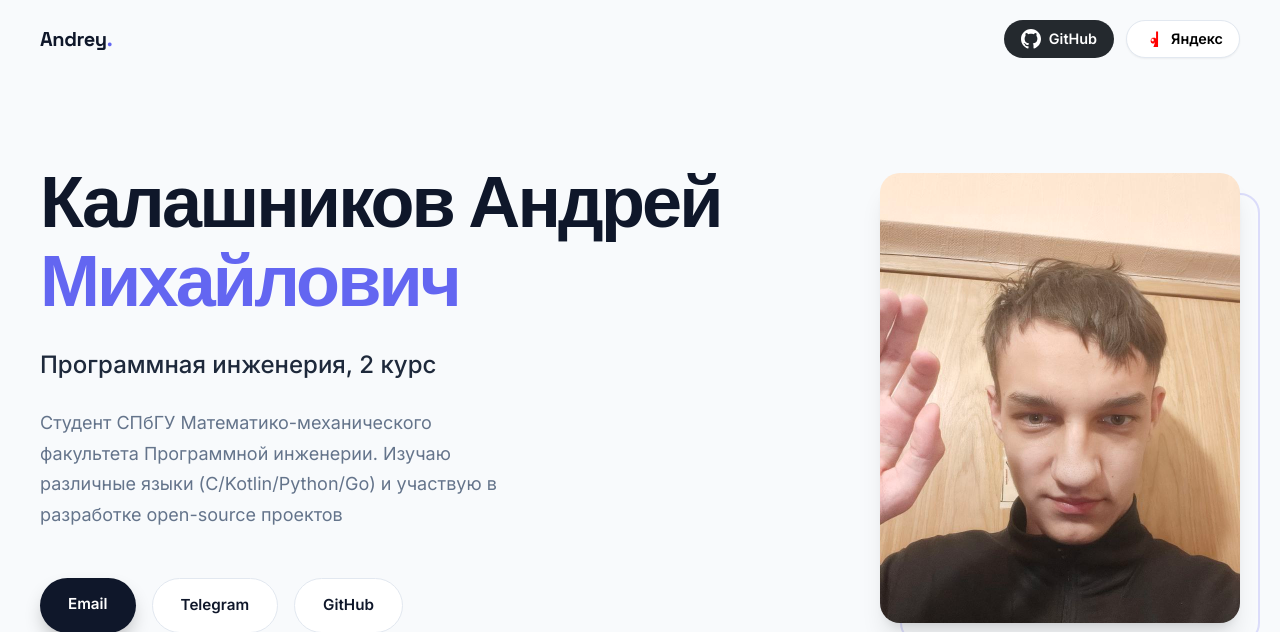
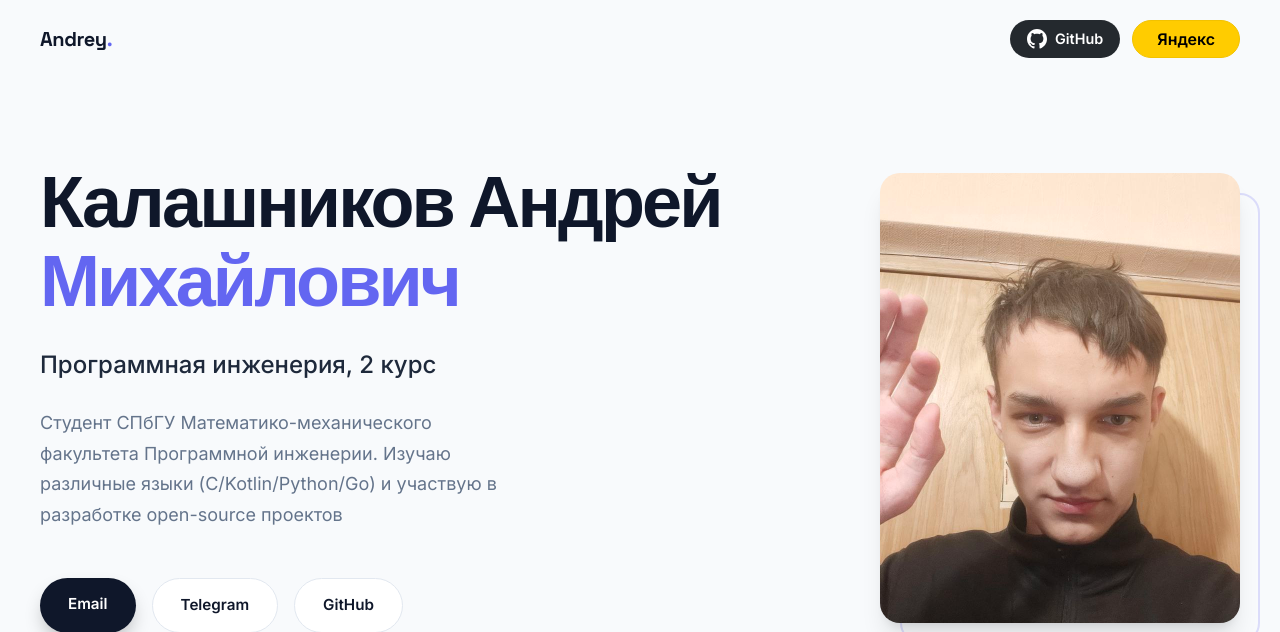
Before and after one commit to ilq1/website, a Flask app: page / in a window 1280 px wide. Shown: the top 632 px of the page. Run offline with Flask 3, Linux system fonts and the light colour scheme; data comes from the database, SQL or seed files in the repository; data that the repository does not hold is empty.

Commit message:
upddate yandex button

```diff
--- a/static/style.css
+++ b/static/style.css
@@ -98,21 +98,17 @@ header h1 {
 }
 
 .btn-yandex {
-    background-color: #ffffff;
+    background-color: #ffcc00 !important;
     color: #000000 !important;
-    border: 1px solid var(--border);
-    box-shadow: var(--shadow-sm);
-}
-
-.btn-yandex .yandex-logo {
-    fill: #ff0000;
+    border: 1px solid #f2c200 !important;
+    padding: 10px 24px !important;
+    font-size: 1rem !important;
 }
 
 .btn-yandex:hover {
-    background-color: #ffffff;
-    border-color: #ff0000;
+    background-color: #f2c200 !important;
     transform: translateY(-2px);
-    box-shadow: 0 4px 12px rgba(255, 0, 0, 0.1);
+    box-shadow: 0 4px 12px rgba(255, 204, 0, 0.3) !important;
 }
 
 .btn-logout {
--- a/templates/base.html
+++ b/templates/base.html
@@ -50,7 +50,6 @@
                         <span>GitHub</span>
                     </a>
                     <a href="{{ url_for('login', provider_name='yandex') }}" class="btn-auth btn-yandex">
-                        <svg viewBox="0 0 24 24" width="20" height="20" class="yandex-logo"><path d="M12.481 21.604c.144-.31.303-.701.474-1.169.171-.468.347-.99.526-1.564.179-.575.352-1.189.518-1.84.166-.652.311-1.334.434-2.043h-.01c-.131.758-.415 1.343-.847 1.745-.432.401-1.012.602-1.728.602-.455 0-.853-.082-1.188-.246-.336-.163-.615-.39-.834-.678-.22-.287-.384-.627-.492-1.015-.107-.387-.162-.806-.162-1.255 0-.616.104-1.166.311-1.643.208-.478.49-.877.844-1.192.353-.314.759-.544 1.21-.687.452-.143.91-.215 1.368-.215.344 0 .685.034 1.018.1.332.065.632.176.892.327.26.151.467.36.618.62.152.26.241.597.265 1.004V3h2.365v18.604h-3.3zM12.51 12.015c-.244-.24-.543-.362-.892-.362-.21 0-.41.037-.597.112-.187.075-.347.185-.478.327-.13.143-.23.315-.297.514-.067.2-.102.42-.102.661 0 .282.042.531.127.741.085.21.2.383.344.517.145.134.312.233.5.295.188.062.382.093.578.093.301 0 .548-.063.738-.188.19-.125.32-.284.385-.473.066-.19.1-.403.103-.637v-.55c-.015-.2-.086-.38-.21-.542z"/></svg>
                         <span>Яндекс</span>
                     </a>
                 {% endif %}
```
